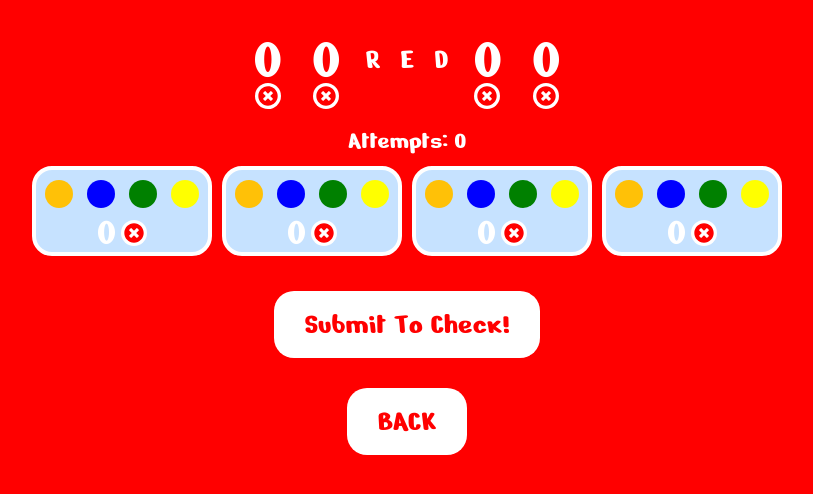
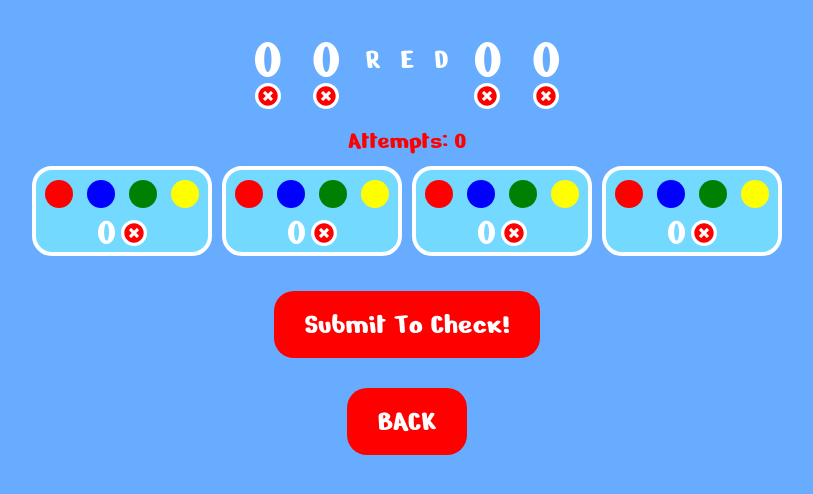
Before and after one commit to HamzaKhalifa/ooredoo-children, a React (Create React App) app: page /play in a window 1280 px wide. Shown: the top 494 px of the page, without its empty margins (233-1046 px from the left). Built offline with nearby package versions, Linux system fonts and the light colour scheme.

Commit message:
Changed colors

```diff
--- a/src/index.css
+++ b/src/index.css
@@ -1,5 +1,5 @@
 html, html button {
-    background-color: #f00;
+    background-color: #68acff;
     font-family: "NerkoOne"!important;
 }
 
--- a/src/pages/Intro/Intro.tsx
+++ b/src/pages/Intro/Intro.tsx
@@ -6,7 +6,7 @@ import { RouteComponentProps } from 'react-router-dom';
 
 import './styles.css';
 
-export const defaultColors: string[] = ['#ffc107', '#0000ff', '#008000', '#ffff00'];
+export const defaultColors: string[] = ['#ff0000', '#0000ff', '#008000', '#ffff00'];
 
 const getRandomInt: Function = (min: number, max: number) => {
     min = Math.ceil(min);
--- a/src/pages/Intro/styles.css
+++ b/src/pages/Intro/styles.css
@@ -7,11 +7,11 @@
 }
 
 .intro__random_button {
-    background-color: white;
+    background-color: #f00;
     border: none;
     padding: 15px 30px;
     font-size: 30px;
-    color: #f00;
+    color: white;
     cursor: pointer;
     margin-top: 30px;
     border-radius: 20px;
--- a/src/pages/play/Play.tsx
+++ b/src/pages/play/Play.tsx
@@ -43,6 +43,8 @@ const Play: React.FunctionComponent<RouteComponentProps> = (props: RouteComponen
     }
 
     const submit = () => {
+        console.log(play.response);
+        console.log(colors);
         setPlay({
             ...play,
             attempts: play.attempts + 1,
@@ -82,7 +84,7 @@ const Play: React.FunctionComponent<RouteComponentProps> = (props: RouteComponen
 
             <button className='play__back_button' onClick={submit}>Submit To Check!</button>
 
-            <button className='play__back_button' style={{backgroundColor: 'white'}} onClick={() => {
+            <button className='play__back_button' onClick={() => {
                 setPlay(initialState);
                 props.history.push('/');
             }}>BACK</button>
--- a/src/pages/play/styles.css
+++ b/src/pages/play/styles.css
@@ -7,7 +7,7 @@
 
 .play__single_circle_picker {
     margin: 5px;
-    background-color: #c6e2ff;
+    background-color: #73d9ff;
     padding: 10px;
     border-radius: 20px;
     display: flex;
@@ -20,11 +20,11 @@
 }
 
 .play__back_button {
-    background-color: white;
+    background-color: #f00;
     border: none;
     padding: 15px 30px;
     font-size: 30px;
-    color: #f00;
+    color: white;
     cursor: pointer;
     cursor: pointer;
     margin-top: 30px;
@@ -34,7 +34,7 @@
 .play__attempts {
     font-size: 25px;
     margin: 5px;
-    color: white;
+    color: #f00;
 }
 
 .play__close_o {
```
Also changed, not shown: 1 other file (tests, documents, lock files or other folders).
